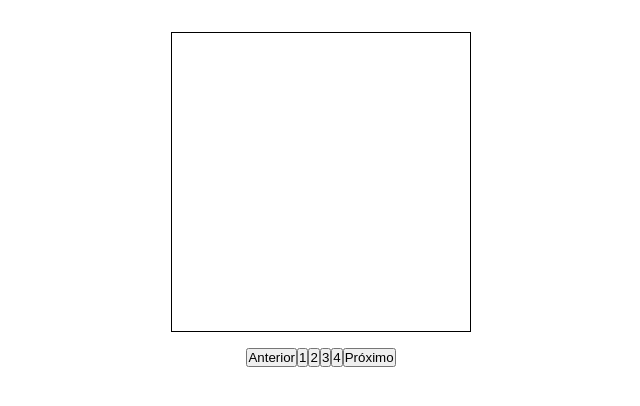
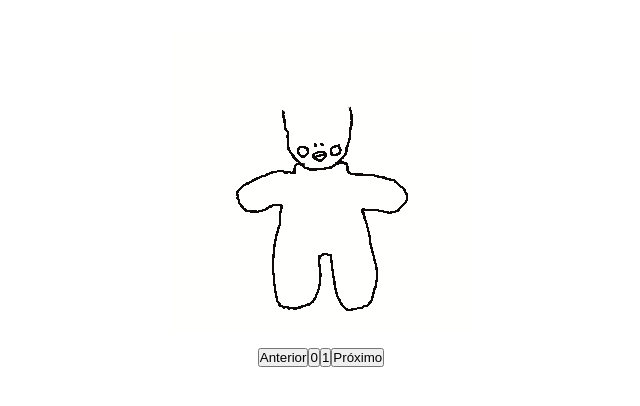
Before and after one commit to bettanzos/fofolete-creator, a plain HTML site: page index.html in a window 1280 px wide. Shown: the whole page, without its empty margins (319-959 px from the left). Drawn offline with Linux system fonts and the light colour scheme.

Commit message:
Listar e selecionar opcoes

```diff
--- a/index.html
+++ b/index.html
@@ -9,25 +9,15 @@
   </head>
   <body>
     <main>
-      <div class="canvas"></div>
+      <div class="canvas">
+        <img src="imgs/base.png" />
+      </div>
       <div class="options">
         <button>Anterior</button>
-        <ul class="options__list">
-          <li class="options__item">
-            <button>1</button>
-          </li>
-          <li class="options__item">
-            <button>2</button>
-          </li>
-          <li class="options__item">
-            <button>3</button>
-          </li>
-          <li class="options__item">
-            <button>4</button>
-          </li>
-        </ul>
+        <ul class="options__list"></ul>
         <button>Próximo</button>
       </div>
     </main>
+    <script src="main.js"></script>
   </body>
 </html>
--- /dev/null
+++ b/main.js
@@ -0,0 +1,29 @@
+console.log("vamo");
+
+const options = [
+  { src: "imgs/IMG_2521.PNG", type: "eyes" },
+  { src: "imgs/IMG_2510.PNG", type: "top" },
+];
+
+const $canvas = document.querySelector(".canvas");
+const $options = document.querySelector(".options__list");
+
+$options.appendChild;
+
+options.forEach((o, i) => {
+  const $li = document.createElement("li");
+  const $button = document.createElement("button");
+
+  $button.textContent = i;
+  $button.addEventListener("click", () => {
+    const $img = document.createElement("img");
+
+    $img.className = "layer";
+    $img.src = o.src;
+
+    $canvas.appendChild($img);
+  });
+
+  $li.appendChild($button);
+  $options.appendChild($li);
+});
--- a/style.css
+++ b/style.css
@@ -7,6 +7,7 @@
 ul {
   list-style: none;
 }
+
 main {
   margin: 32px auto;
   max-width: 500px;
@@ -15,10 +16,11 @@ main {
   justify-content: center;
   flex-direction: column;
 }
+
 .canvas {
-  border: 1px solid;
   width: 300px;
   height: 300px;
+  position: relative;
 }
 
 .options {
@@ -30,3 +32,9 @@ main {
 .options__list {
   display: flex;
 }
+
+.layer {
+  position: absolute;
+  top: 0;
+  left: 0;
+}
```
Also changed, not shown: imgs/IMG_2509.PNG (added), imgs/IMG_2510.PNG (added), imgs/IMG_2521.PNG (added), imgs/base.png (added).
